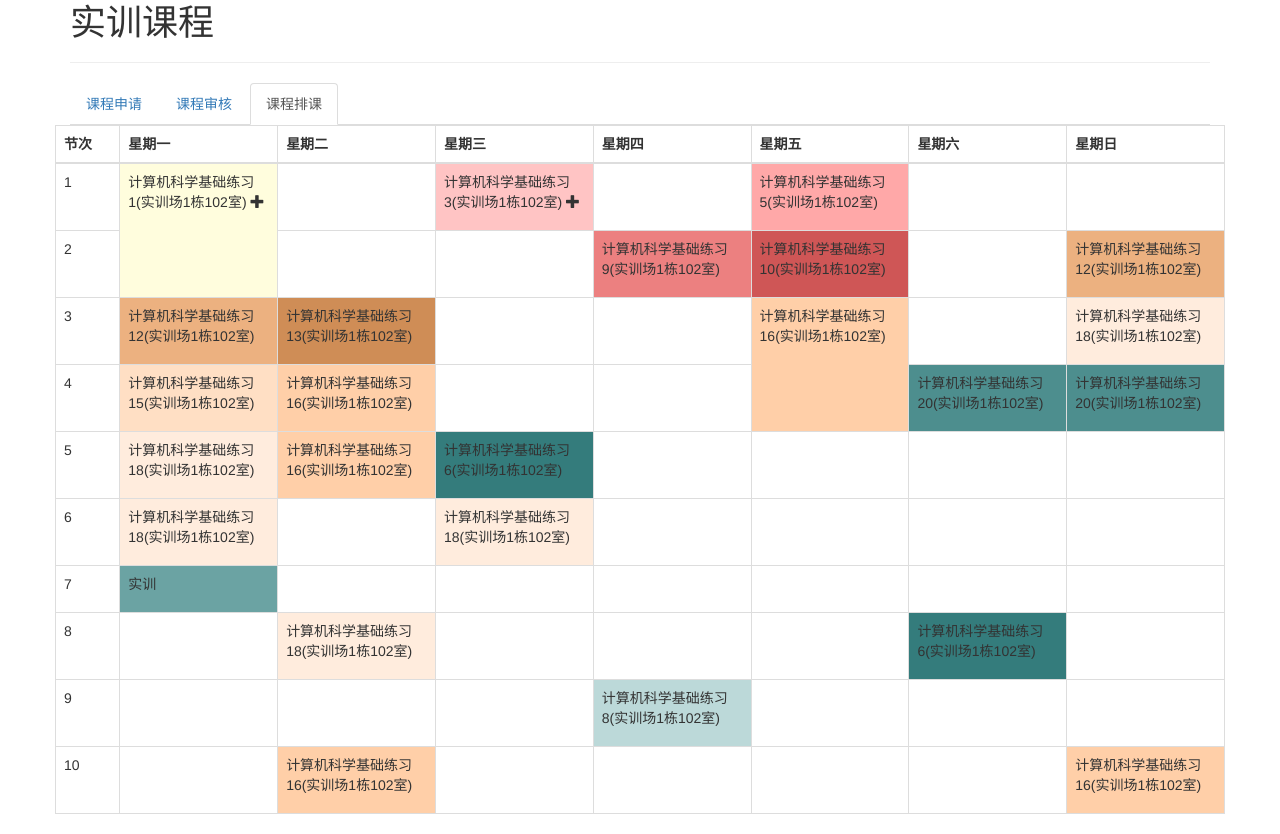
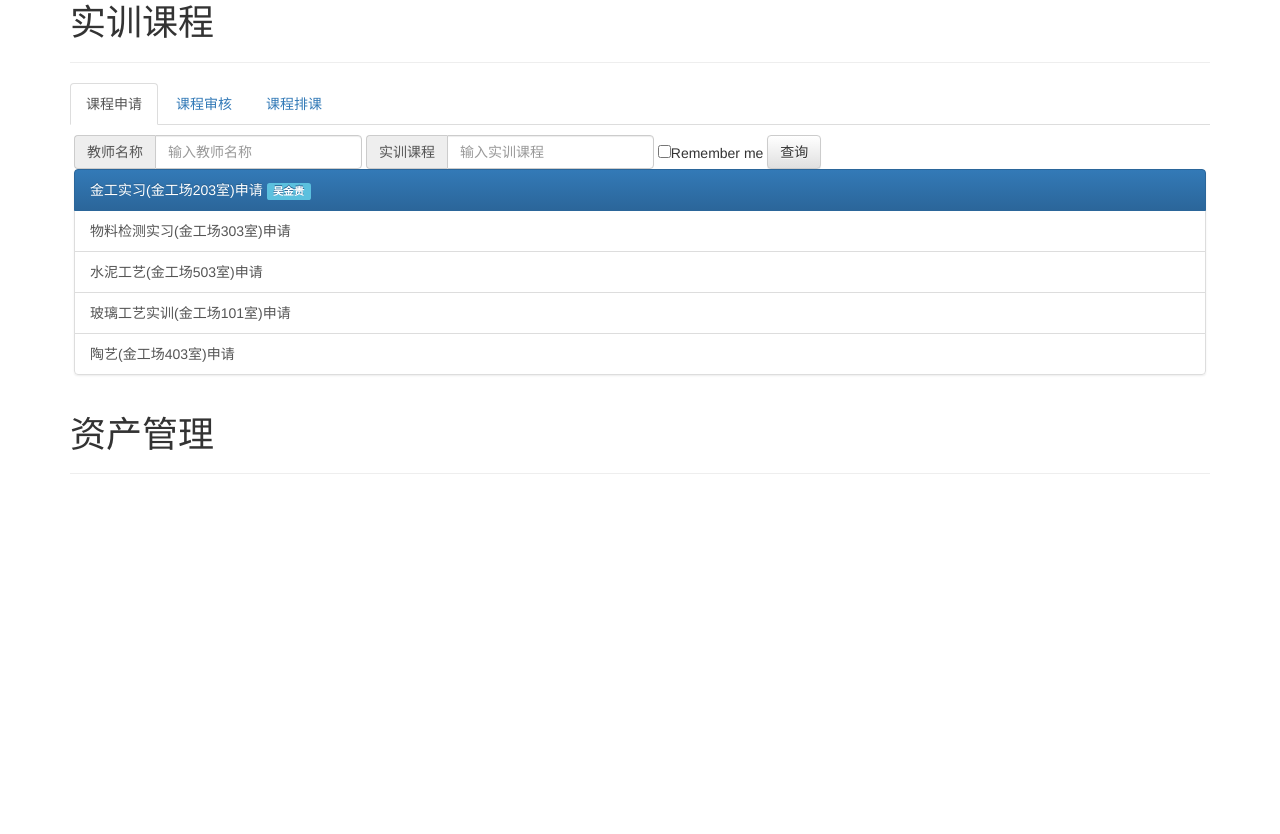
Before and after one commit to sopping/bootstrap, a plain HTML site: page practicalTraining/practicalTraining.html in a window 1280 px wide. Shown: the part 1300-2134 px from the top of the page. After the commit the page ends 1794 px from the top, so only its background shows below. Drawn offline with nearby package versions, Linux system fonts and the light colour scheme.

Commit message:
修改实训课程默认显示tab
Signed-off-by: sopping <funcsu@gmail.com>

```diff
--- a/practicalTraining/layout.css
+++ b/practicalTraining/layout.css
@@ -17,6 +17,9 @@
 	-webkit-box-shadow: inset 0 1px 1px rgba(0,0,0,.05);
 	box-shadow: inset 0 1px 1px rgba(0,0,0,.05);
 	text-overflow:ellipsis;
+}
+.tab-pane{
+	margin: 10px 4px;
 }
 .course-1{
 	background-color: #fffddd;
--- a/practicalTraining/practicalTraining.html
+++ b/practicalTraining/practicalTraining.html
@@ -121,19 +121,18 @@
       <h1>实训课程</h1>
     </div>
     <ul class="nav nav-tabs" role="tablist">
-      <li role="presentation">
+      <li role="presentation" class="active">
         <a href="#courseApply" data-toggle="tab">课程申请</a>
       </li>
       <li role="presentation">
         <a href="#courseAudit" data-toggle="tab">课程审核</a>
       </li>
-      <li role="presentation"  class="active">
+      <li role="presentation">
         <a href="#courseArrange" data-toggle="tab">课程排课</a>
       </li>
     </ul>
     <div class="tab-content">
-      <div class="tab-pane row active" id="courseArrange">
-        <div class="row">
+      <div class="tab-pane row" id="courseArrange">
         <div class="col-md-12">
           <!-- table-condensed  -->
           <table class="table table-bordered" id="courseTable">
@@ -365,30 +364,68 @@
           </table>
         </div>
       </div>
+      <div class="tab-pane" id="courseAudit">
+        <form class="form-inline" role="form">
+          <div class="form-group">
+            <div class="input-group">
+              <div class="input-group-addon">教师名称</div>
+              <input class="form-control" type="text" placeholder="输入教师名称"></div>
+            <div class="input-group">
+              <div class="input-group-addon">实训课程</div>
+              <input type="text" class="form-control" id="exampleInputPassword2" placeholder="输入实训课程"></div>
           </div>
-      <div class="tab-pane" id="courseAudit">
-        <pre>
-         courseAudit
-（1） 新生入学的时候，登记班级对应的合作单位（会有班级没有对接的单位），合作是三年，班级毕业之后，合作就结束，记录到目前为止，跟学校合作单位的信息
-（2） 有些单位在班级毕业之后会取消，有些会一直合作下去
-（3） 根据时间查询目前为止的合作单位信息（总数量、单位名称、联系人、联系电话、单位简介）
-（4） 可以查询合作过的单位、参与过校企合作的班级
-（5） 目前学校的校企合作是两大模式，一个是跟班级合作，第二种是实习合作 （包括就业合作）的单位
-（6） 最后要统计学生实习就业率、对口率，（学生输入自己的就业单位、岗位、薪资等信息，班主任汇总，审核就业是否对口）（老师再提供纸质表格）
-      </pre>
+          <div class="checkbox">
+            <label>
+              <input type="checkbox">Remember me</label>
           </div>
-      <div class="tab-pane" id="courseApply">
-        <pre>
-         courseArrange
-（1） 新生入学的时候，登记班级对应的合作单位（会有班级没有对接的单位），合作是三年，班级毕业之后，合作就结束，记录到目前为止，跟学校合作单位的信息
-（2） 有些单位在班级毕业之后会取消，有些会一直合作下去
-（3） 根据时间查询目前为止的合作单位信息（总数量、单位名称、联系人、联系电话、单位简介）
-（4） 可以查询合作过的单位、参与过校企合作的班级
-（5） 目前学校的校企合作是两大模式，一个是跟班级合作，第二种是实习合作 （包括就业合作）的单位
-（6） 最后要统计学生实习就业率、对口率，（学生输入自己的就业单位、岗位、薪资等信息，班主任汇总，审核就业是否对口）（老师再提供纸质表格）
-      </pre>
+          <button type="submit" class="btn btn-default">查询</button>
+        </form>
+
+        <div class="list-group">
+          <a href="#" class="list-group-item active">
+            金工实习(金工场203室)申请
+            <span class="label label-info">吴金贵</span>
+          </a>
+          <a href="#" class="list-group-item">物料检测实习(金工场303室)申请</a>
+          <a href="#" class="list-group-item">水泥工艺(金工场503室)申请</a>
+          <a href="#" class="list-group-item">玻璃工艺实训(金工场101室)申请</a>
+          <a href="#" class="list-group-item">陶艺(金工场403室)申请</a>
         </div>
       </div>
+      <div class="tab-pane active" id="courseApply">
+        <form class="form-inline" role="form">
+          <div class="form-group">
+            <div class="input-group">
+              <div class="input-group-addon">教师名称</div>
+              <input class="form-control" type="text" placeholder="输入教师名称"></div>
+            <div class="input-group">
+              <div class="input-group-addon">实训课程</div>
+              <input type="text" class="form-control" id="exampleInputPassword2" placeholder="输入实训课程"></div>
+          </div>
+          <div class="checkbox">
+            <label>
+              <input type="checkbox">Remember me</label>
+          </div>
+          <button type="submit" class="btn btn-default">查询</button>
+        </form>
+        <div class="list-group">
+          <a href="#" class="list-group-item active">
+            金工实习(金工场203室)申请
+            <span class="label label-info">吴金贵</span>
+          </a>
+          <a href="#" class="list-group-item">物料检测实习(金工场303室)申请</a>
+          <a href="#" class="list-group-item">水泥工艺(金工场503室)申请</a>
+          <a href="#" class="list-group-item">玻璃工艺实训(金工场101室)申请</a>
+          <a href="#" class="list-group-item">陶艺(金工场403室)申请</a>
+        </div>
+      </div>
+    </div>
+
+    <div class="page-header">
+      <h1>资产管理</h1>
+    </div>
+
+
   </div>
 
   <!-- /container -->
```
Lines whose indentation alone changed are shown as unchanged.
